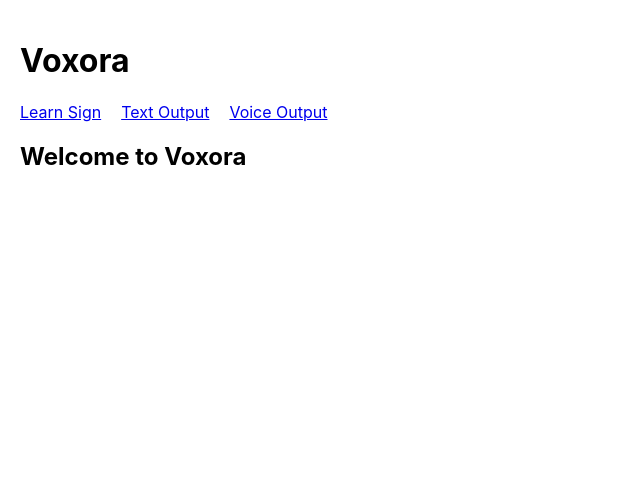
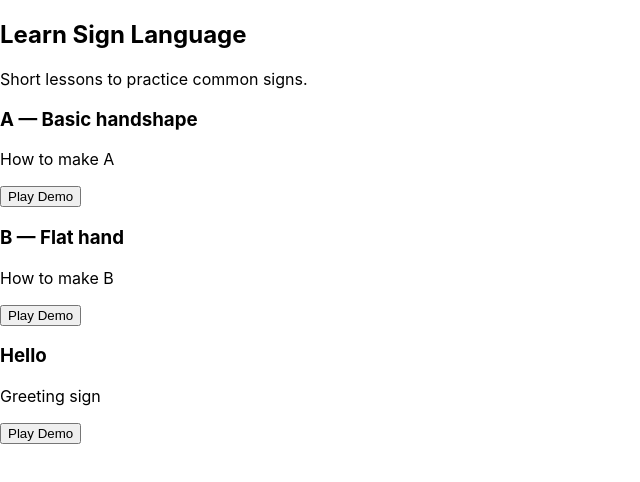
Before and after one commit to skymohith23/voxora, a React (Create React App) app in the folder client/: page / in a window 1280 px wide. Shown: the top 482 px of the page, without its empty margins (0-640 px from the left). Built offline with nearby package versions, Linux system fonts and the light colour scheme.

Commit message:
Update App.js

```diff
--- a/client/src/App.js
+++ b/client/src/App.js
@@ -1,31 +1,19 @@
 import React from "react";
-import { BrowserRouter as Router, Routes, Route, Link } from "react-router-dom";
-
+import { BrowserRouter as Router, Routes, Route } from "react-router-dom";
 import LearnSignLanguage from "./components/LearnSignLanguage";
+import SignCapture from "./components/SignCapture";
 import TextOutput from "./components/TextOutput";
 import VoiceOutput from "./components/VoiceOutput";
 
 function App() {
   return (
     <Router>
-      <div style={{ padding: "20px" }}>
-        <h1>Voxora</h1>
-
-        {/* Simple Navigation */}
-        <nav style={{ display: "flex", gap: "20px", marginBottom: "20px" }}>
-          <Link to="/learn-sign">Learn Sign</Link>
-          <Link to="/text-output">Text Output</Link>
-          <Link to="/voice-output">Voice Output</Link>
-        </nav>
-
-        {/* Routing Section */}
-        <Routes>
-          <Route path="/learn-sign" element={<LearnSignLanguage />} />
-          <Route path="/text-output" element={<TextOutput />} />
-          <Route path="/voice-output" element={<VoiceOutput />} />
-          <Route path="/" element={<h2>Welcome to Voxora</h2>} />
-        </Routes>
-      </div>
+      <Routes>
+        <Route path="/" element={<LearnSignLanguage />} />
+        <Route path="/capture" element={<SignCapture />} />
+        <Route path="/text" element={<TextOutput />} />
+        <Route path="/voice" element={<VoiceOutput />} />
+      </Routes>
     </Router>
   );
 }
```
